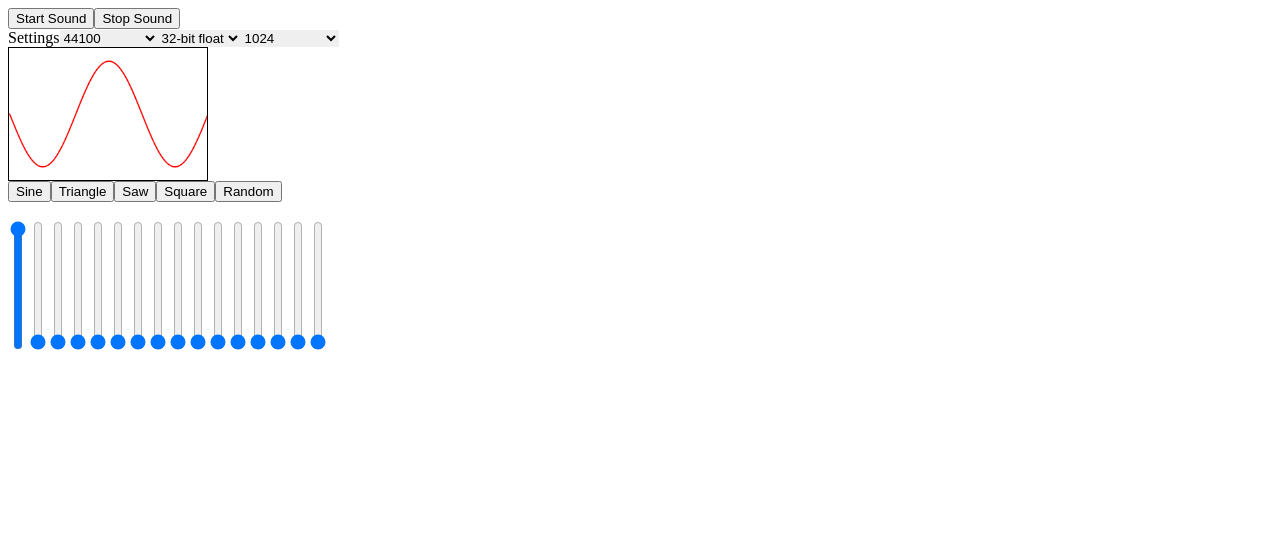
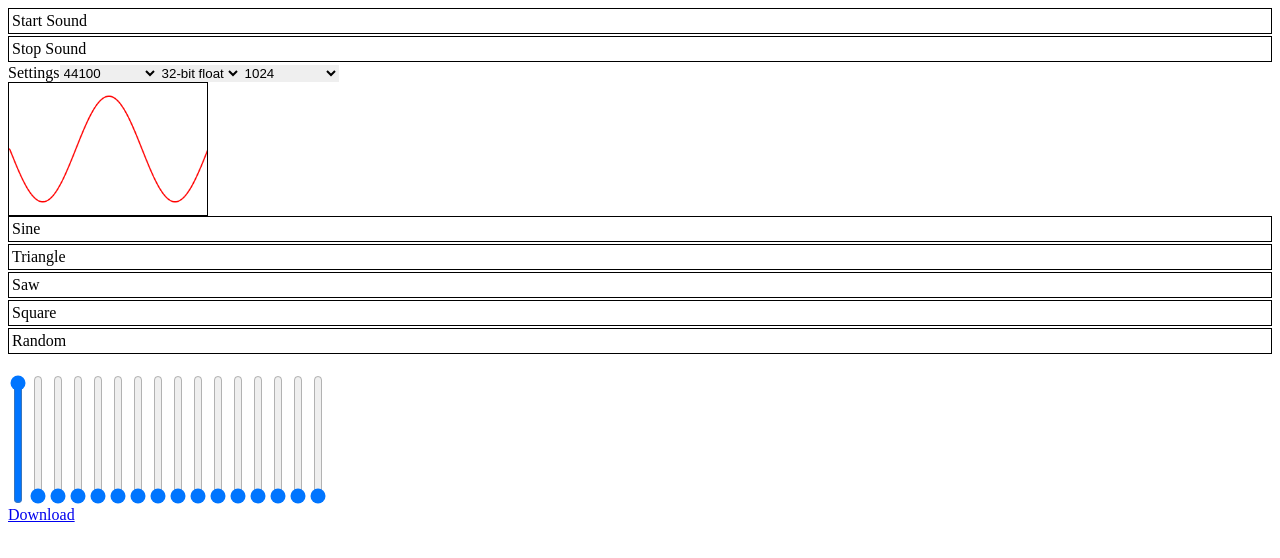
Before and after one commit to vectorsize/wavegen, a React (Create React App) app: page / in a window 1280 px wide. Shown: the top 558 px of the page. Built offline with nearby package versions, Linux system fonts and the light colour scheme.

Commit message:
feat: can save now

```diff
--- a/src/components/app.tsx
+++ b/src/components/app.tsx
@@ -5,6 +5,8 @@ import Slider from './slider'
 import Waveform from './waveform'
 import Dropdown from './dropdown'
 import Sound from './sound'
+import DownloadLink from './download'
+import Button from './button'
 
 import {
   harms,
@@ -50,8 +52,6 @@ const VerticalSlider = styled(Slider)`
 `
 
 const Settings = styled.div``
-
-const Button = styled.button``
 
 // App
 // --
@@ -130,6 +130,12 @@ function Main() {
           />
         ))}
       </Harmonies>
+      <DownloadLink
+        name="wave-table.wav"
+        buffer={normalizedData}
+        sampleRate={sampleRate}
+        length={tableSize}
+      />
     </App>
   )
 }
--- /dev/null
+++ b/src/components/button.tsx
@@ -0,0 +1,13 @@
+import React from 'react'
+import styled from 'styled-components'
+
+const StyledButton = styled.div`
+  border: 1px solid;
+  padding: 3px;
+  margin-bottom: 2px;
+  cursor: ${(props: any) => (props.disabled ? 'default' : 'pointer')};
+`
+
+const Button = (props: any) => <StyledButton {...props} />
+
+export default Button
--- /dev/null
+++ b/src/components/download.tsx
@@ -0,0 +1,22 @@
+import React from 'react'
+import saveArray from '../lib/saveBuffer'
+
+type DownloadProps = {
+  name: string
+  buffer: number[]
+  sampleRate: number
+  length: number
+}
+
+const DownloadLink = (props: DownloadProps) => {
+  const { name, buffer, sampleRate, length } = props
+  const href = URL.createObjectURL(saveArray(buffer, sampleRate, length))
+
+  return (
+    <a download={name} href={href}>
+      Download
+    </a>
+  )
+}
+
+export default DownloadLink
--- a/src/components/sound.tsx
+++ b/src/components/sound.tsx
@@ -2,6 +2,7 @@ import React, { useState, useEffect } from 'react'
 
 import Keyboard from './keyboard'
 import { numHarmonics } from './constants'
+import Button from './button'
 
 type SoundProps = {
   amplitudes: number[]
@@ -9,8 +10,8 @@ type SoundProps = {
   sampleRate: number
 }
 
-const attackTime = 0.2
-const releaseTime = 0.2
+const attackTime = 0.15
+const releaseTime = 0.15
 
 // Singletons
 // --
@@ -60,8 +61,8 @@ const Sound = ({ amplitudes, frequencies }: SoundProps) => {
 
   return (
     <div>
-      <button onClick={() => audioCtx.resume()}>Start Sound</button>
-      <button onClick={() => audioCtx.suspend()}>Stop Sound</button>
+      <Button onClick={() => audioCtx.resume()}>Start Sound</Button>
+      <Button onClick={() => audioCtx.suspend()}>Stop Sound</Button>
       <Keyboard
         onKeyPressed={(f: number) => {
           setFreq(f)
--- /dev/null
+++ b/src/lib/saveBuffer.ts
@@ -0,0 +1,53 @@
+const saveArray = (arr: number[], sampleRate: number, len: number) => {
+  const numOfChan = 1
+  const length = len * numOfChan * 2 + 44
+  const buffer = new ArrayBuffer(length)
+  const view = new DataView(buffer)
+
+  let sample
+  let offset = 0
+  let pos = 0
+  let i = 0
+
+  // write WAVE header
+  setUint32(0x46464952) // "RIFF"
+  setUint32(length - 8) // file length - 8
+  setUint32(0x45564157) // "WAVE"
+
+  setUint32(0x20746d66) // "fmt " chunk
+  setUint32(16) // length = 16
+  setUint16(1) // PCM (uncompressed)
+  setUint16(numOfChan)
+  setUint32(sampleRate)
+  setUint32(sampleRate * 2 * numOfChan) // avg. bytes/sec
+  setUint16(numOfChan * 2) // block-align
+  setUint16(16) // 16-bit (hardcoded in this demo)
+
+  setUint32(0x61746164) // "data" - chunk
+  setUint32(length - pos - 4) // chunk length
+
+  while (pos < length) {
+    for (i = 0; i < numOfChan; i++) {
+      sample = Math.max(-1, Math.min(1, arr[offset])) // clamp
+      sample = (0.5 + sample < 0 ? sample * 32768 : sample * 32767) | 0 // scale to 16-bit signed int
+      view.setInt16(pos, sample, true) // write 16-bit sample
+      pos += 2
+    }
+    offset++ // next source sample
+  }
+
+  // create Blob
+  return new Blob([buffer], { type: 'audio/wav' })
+
+  function setUint16(data: number) {
+    view.setUint16(pos, data, true)
+    pos += 2
+  }
+
+  function setUint32(data: number) {
+    view.setUint32(pos, data, true)
+    pos += 4
+  }
+}
+
+export default saveArray
```
